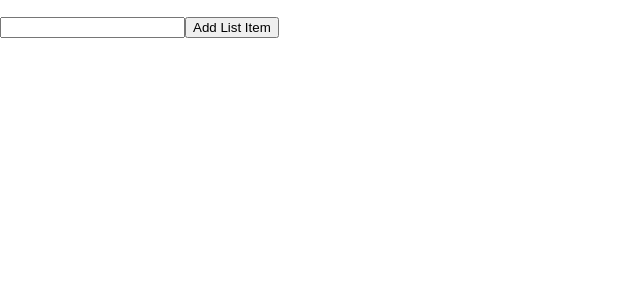
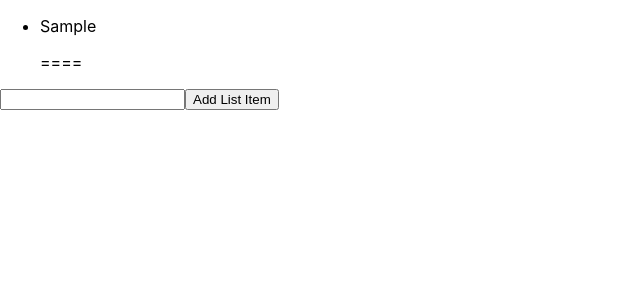
Before and after one commit to wadigzon/test-app, a React (Create React App) app: page / in a window 1280 px wide. Both pictures are taken after typing "Sample" into the empty fields and a click on the button "Add List Item". Shown: the top 300 px of the page, without its empty margins (0-640 px from the left). Built offline with nearby package versions, Linux system fonts and the light colour scheme.

Commit message:
.- added content for chapter

```diff
--- a/src/App.js
+++ b/src/App.js
@@ -1,4 +1,4 @@
-import { useState } from 'react'
+import { Fragment, useState } from 'react'
 export default function App() {
   const [items, setItems] = useState([]);
   const [newItem, setNewItem] = useState('');
@@ -6,7 +6,14 @@ export default function App() {
   return (
     <>
     <ul>
-      {/* TODO */}
+      {items.map((item,i) => {
+        return (
+          <Fragment key={i}>
+            <li >{item}</li>
+            <p>====</p>
+          </Fragment>
+        )
+      })}
     </ul>
     <input
       type="text"
@@ -15,8 +22,10 @@ export default function App() {
     />
     <button
       onClick={() => {
-        setItems([...items, newItem]);
-        setNewItem('');
+        if (newItem.trim().length > 0) {
+          setItems([...items, newItem]);
+          setNewItem('');
+        }
       }}
     >
       Add List Item
```
